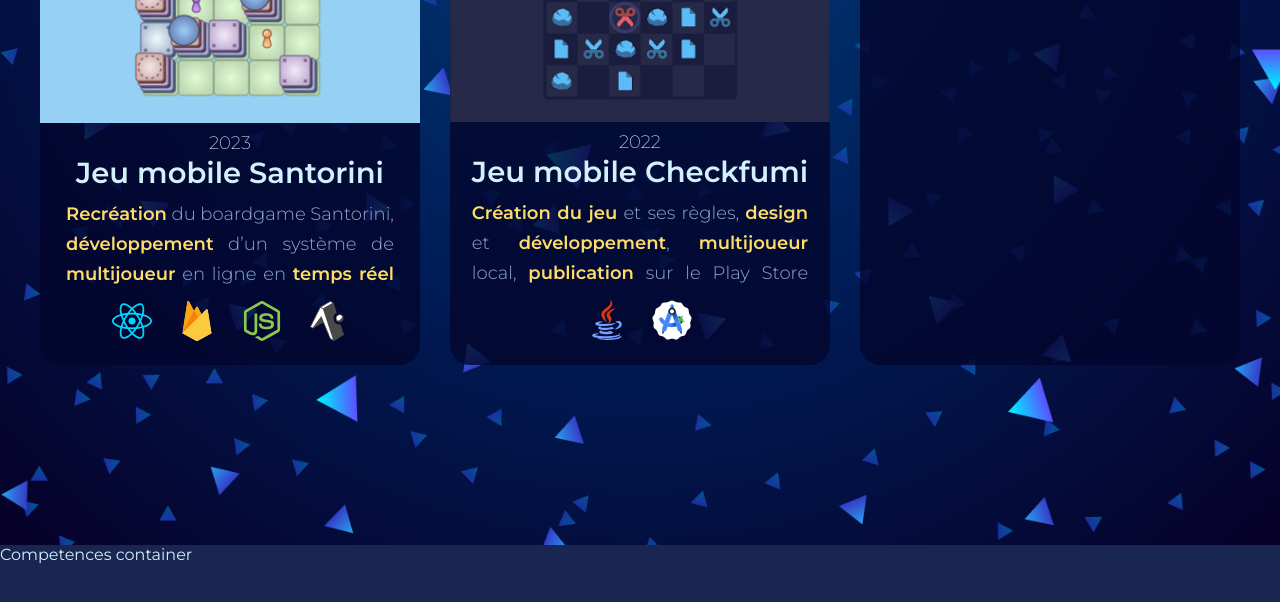
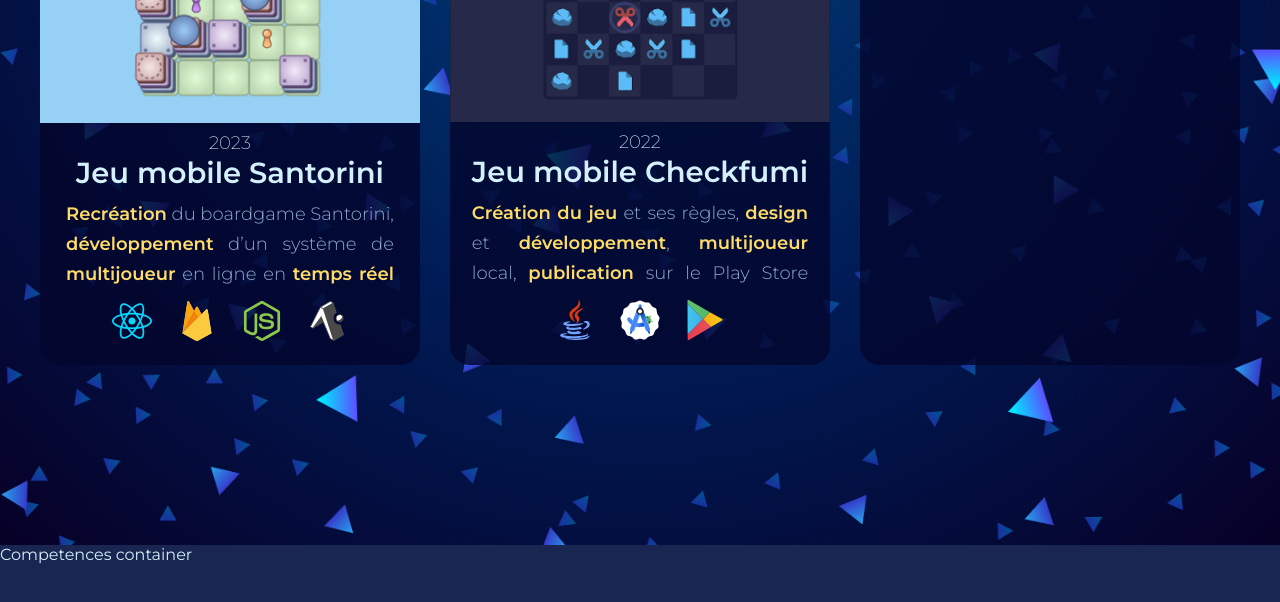
Before and after one commit to ClementJosse/portfolio, a React (Create React App) app: page / in a window 1280 px wide. Shown: the part 2909-3511 px from the top of the page. Built offline with nearby package versions, Linux system fonts and the light colour scheme.

Commit message:
ajout playstore

```diff
--- a/src/components/Projets/Checkfumi.tsx
+++ b/src/components/Projets/Checkfumi.tsx
@@ -5,8 +5,7 @@ import YBoldText from '../YBoldText.tsx';
 import CustomTooltip from '../CustomTooltip.tsx';
 import { ReactComponent as Java } from '../../assets/techno/Java.svg';
 import { ReactComponent as AndroidStudio } from '../../assets/techno/AndroidStudio.svg';
-import { ReactComponent as NodeJS } from '../../assets/techno/NodeJS.svg';
-import { ReactComponent as Expo } from '../../assets/techno/Expo.svg';
+import { ReactComponent as PlayStore } from '../../assets/techno/PlayStore.svg';
 
 const Checkfumi = () => {
     return (
@@ -33,6 +32,9 @@ const Checkfumi = () => {
                     <CustomTooltip title="Android Studio">
                       <AndroidStudio className="icon"/>
                     </CustomTooltip>
+                    <CustomTooltip title="Play Store">
+                      <PlayStore className="icon"/>
+                    </CustomTooltip>
                 </div>
             </div>
         </div>
```
Also changed, not shown: src/assets/techno/PlayStore.svg (added).
